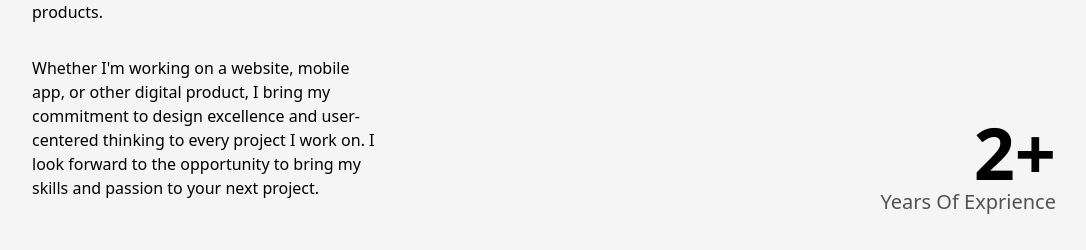
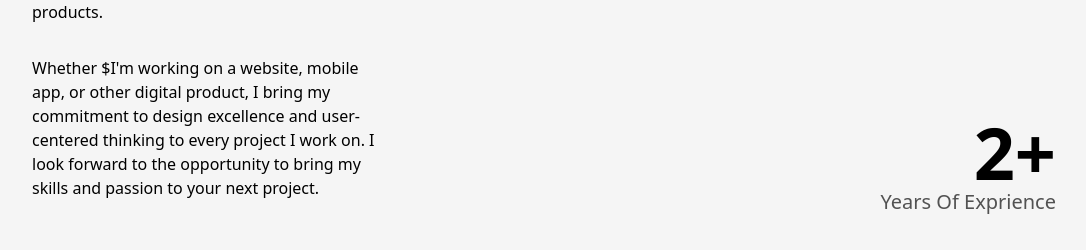
Before and after one commit to ankit13819/portfolio, a Next.js app: page /about in a window 1280 px wide. Shown: the part 804-1054 px from the top of the page, without its empty margins (96-1182 px from the left). Built offline with nearby package versions, Linux system fonts and the light colour scheme.

Commit message:
error fixed

```diff
--- a/src/pages/about.js
+++ b/src/pages/about.js
@@ -54,7 +54,7 @@ const about = () => {
                 Design is about solving real problems and creating intuitive experiences. As a React and Next.js developer, I focus on combining clean code with user-centered design to build high-performance, scalable, and accessible digital products.
               </p>
               <p className='my-4 font-medium '>
-                Whether I'm working on a website, mobile app, or
+                Whether ${`I'm`} working on a website, mobile app, or
                 other digital product, I bring my commitment to design excellence and user-centered thinking to
                 every project I work on. I look forward to the opportunity to bring my skills and passion to your next project.
               </p>
```
